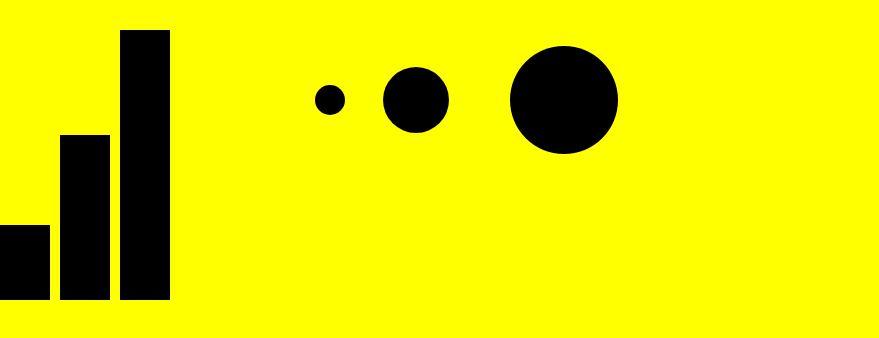
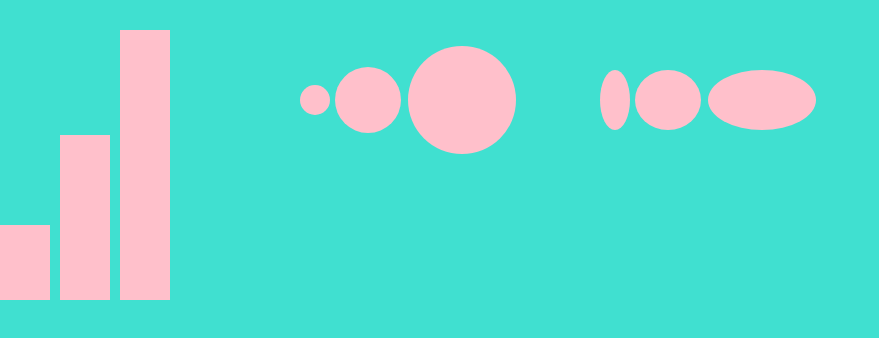
Before and after one commit to danrday/d3-practice, a plain HTML site: page index.html in a window 1280 px wide. Shown: the whole page, without its empty margins (0-879 px from the left). Drawn offline with Linux system fonts and the light colour scheme.

Commit message:
add ellipses

```diff
--- a/shapes.js
+++ b/shapes.js
@@ -5,6 +5,7 @@ let svg = d3.select("body").append("svg").attr("height", "100%").attr("width", "
 svg.selectAll("rect")
   .data(dataArray)
   .enter().append("rect")
+          .attr("fill", "pink")
           .attr("height",function(d,i) {return d*15;})
           .attr("width", "50")
           .attr("x",function(d,i) { return 60*i; })
@@ -12,9 +13,24 @@ svg.selectAll("rect")
 
 let newX = 300;
 
-svg.selectAll("circle")
+svg.selectAll("circle.first")
       .data(dataArray)
       .enter().append("circle")
-          .attr("cx", function(d,i) {newX +=(d*6)+(i*20); return newX})
+          .attr("class", "first")
+          .attr("fill", "pink")
+          .attr("cx", function(d,i) {newX +=(d*3)+(i*20); return newX})
           .attr("cy", "100")
           .attr("r",function(d,i) {return d*3});
+
+newX = 600;
+
+svg.selectAll("ellipse")
+      .data(dataArray)
+      .enter().append("ellipse")
+          .attr("class", "second")
+          .attr("class", "first")
+          .attr("fill", "pink")
+          .attr("cx", function(d,i) {newX +=(d*3)+(i*20); return newX})
+          .attr("cy", "100")
+          .attr("rx",function(d,i) {return d*3})
+          .attr("ry", "30");
--- a/style.css
+++ b/style.css
@@ -2,5 +2,5 @@ html, body {
   margin: 0;
   height: 100%;
   width: 100%;
-  background-color: yellow;
+  background-color: turquoise;
 }
```
